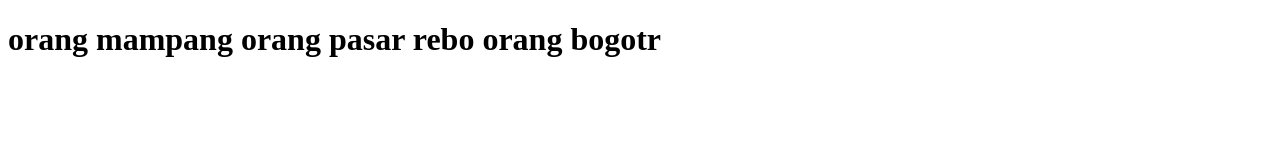
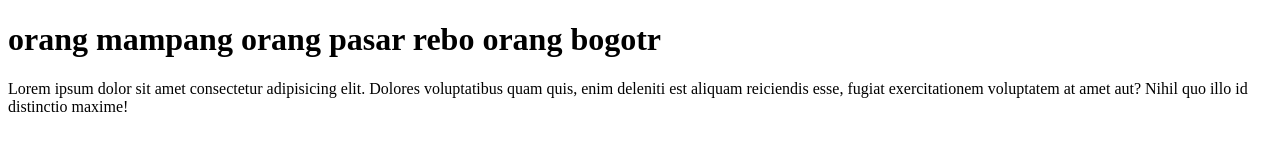
Before and after one commit to Muhamad-Ihdal/repo-belajar-remote, a plain HTML site: page index.html in a window 1280 px wide. Drawn offline with Linux system fonts and the light colour scheme.

Commit message:
menambah paragraf pada index

```diff
--- a/index.html
+++ b/index.html
@@ -7,5 +7,6 @@
 </head>
 <body>
     <h1>orang mampang orang pasar rebo orang bogotr</h1>
+    <p>Lorem ipsum dolor sit amet consectetur adipisicing elit. Dolores voluptatibus quam quis, enim deleniti est aliquam reiciendis esse, fugiat exercitationem voluptatem at amet aut? Nihil quo illo id distinctio maxime!</p>
 </body>
 </html>
```
